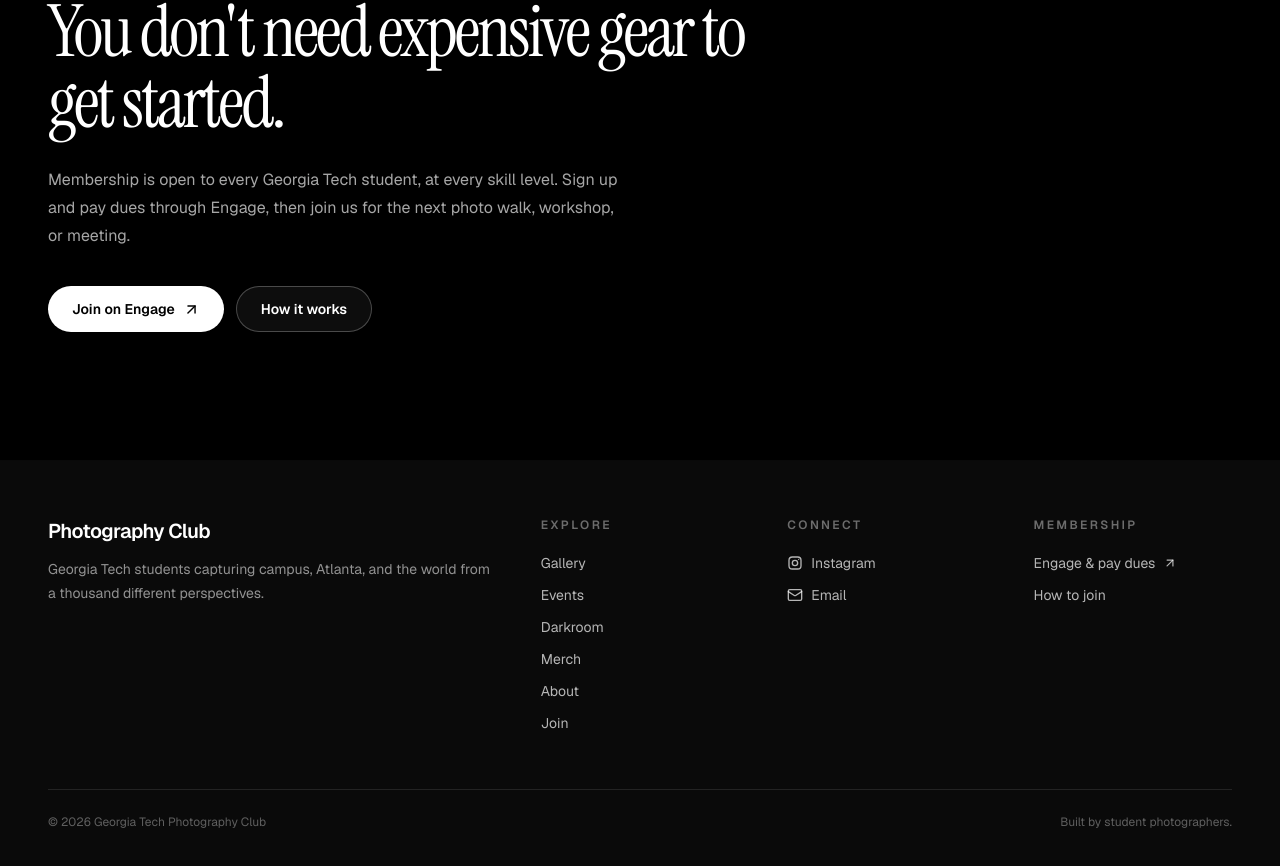
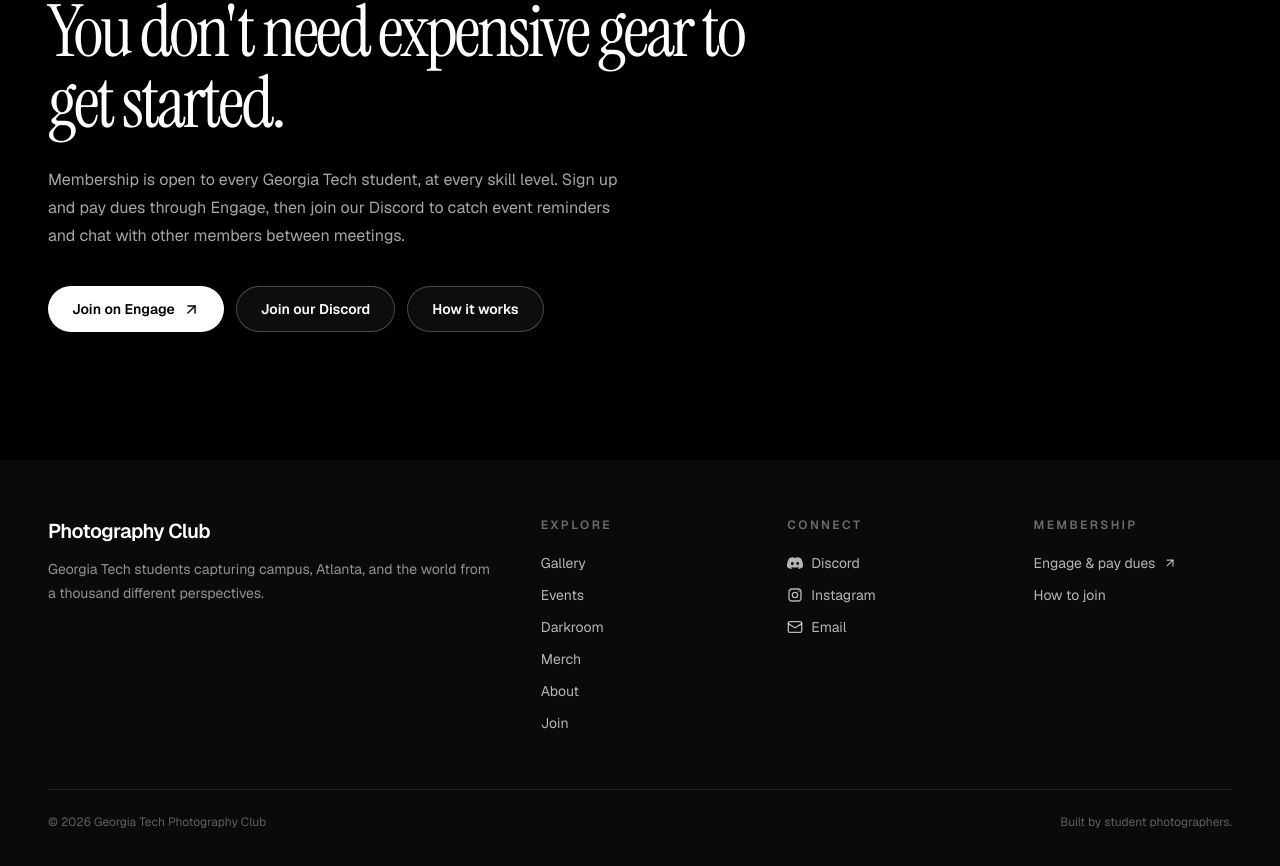
Before and after one commit to kaylee162/photography-gt, a Next.js app: page / in a window 1280 px wide. Shown: the part 4517-5383 px from the top of the page. Built offline with nearby package versions, Linux system fonts and the light colour scheme.

Commit message:
added discord

```diff
--- a/app/events/page.tsx
+++ b/app/events/page.tsx
@@ -5,7 +5,7 @@ import { Container } from "@/components/ui/container";
 import { EventFilterGrid } from "@/components/events/event-filter-grid";
 import { GoogleCalendar } from "@/components/events/google-calendar";
 import { upcomingEvents } from "@/data/events";
-import { MEETING_LOCATION, MEETING_SCHEDULE } from "@/lib/constants";
+import { DISCORD_URL, MEETING_LOCATION, MEETING_SCHEDULE } from "@/lib/constants";
 
 export const metadata: Metadata = {
   title: "Events",
@@ -33,7 +33,17 @@ export default function EventsPage() {
           <p>
             The schedule below is a sample of what a semester looks like.
             Exact dates, times, and locations are confirmed on a rolling
-            basis — watch Instagram and our Engage page for the final word.
+            basis — watch Instagram and our Engage page for the final word,
+            or join our{" "}
+            <a
+              href={DISCORD_URL}
+              target="_blank"
+              rel="noreferrer"
+              className="font-semibold text-neutral-900 underline underline-offset-4"
+            >
+              Discord
+            </a>{" "}
+            for reminders as soon as they&apos;re posted.
           </p>
         </div>
 
--- a/app/join/page.tsx
+++ b/app/join/page.tsx
@@ -70,6 +70,8 @@ export default function JoinPage() {
 
             <a
               href={DISCORD_URL}
+              target="_blank"
+              rel="noreferrer"
               className="inline-flex items-center rounded-full border border-white/25 bg-white/5 px-6 py-3 text-sm font-semibold text-white backdrop-blur-sm transition hover:bg-white/10"
             >
               Join our Discord
--- a/components/home/membership-cta.tsx
+++ b/components/home/membership-cta.tsx
@@ -2,7 +2,7 @@ import Link from "next/link";
 import { ArrowUpRight } from "lucide-react";
 
 import { Container } from "@/components/ui/container";
-import { ENGAGE_URL } from "@/lib/constants";
+import { DISCORD_URL, ENGAGE_URL } from "@/lib/constants";
 
 export function MembershipCta() {
   return (
@@ -19,8 +19,9 @@ export function MembershipCta() {
 
           <p className="mt-7 max-w-xl text-base leading-7 text-white/65">
             Membership is open to every Georgia Tech student, at every skill
-            level. Sign up and pay dues through Engage, then join us for the
-            next photo walk, workshop, or meeting.
+            level. Sign up and pay dues through Engage, then join our Discord
+            to catch event reminders and chat with other members between
+            meetings.
           </p>
 
           <div className="mt-9 flex flex-wrap gap-3">
@@ -32,6 +33,15 @@ export function MembershipCta() {
             >
               Join on Engage
               <ArrowUpRight size={17} />
+            </a>
+
+            <a
+              href={DISCORD_URL}
+              target="_blank"
+              rel="noreferrer"
+              className="inline-flex items-center rounded-full border border-white/25 bg-white/5 px-6 py-3 text-sm font-semibold text-white backdrop-blur-sm transition hover:bg-white/10"
+            >
+              Join our Discord
             </a>
 
             <Link
--- a/components/layout/footer.tsx
+++ b/components/layout/footer.tsx
@@ -3,7 +3,12 @@ import { ArrowUpRight, Mail } from "lucide-react";
 
 import { Container } from "@/components/ui/container";
 import { navigationItems } from "@/data/navigation";
-import { CONTACT_EMAIL, ENGAGE_URL, INSTAGRAM_URL } from "@/lib/constants";
+import {
+  CONTACT_EMAIL,
+  ENGAGE_URL,
+  INSTAGRAM_URL,
+  DISCORD_URL,
+} from "@/lib/constants";
 
 function InstagramIcon({
   className = "",
@@ -24,6 +29,23 @@ function InstagramIcon({
       <rect width="18" height="18" x="3" y="3" rx="5" />
       <circle cx="12" cy="12" r="4" />
       <circle cx="17.5" cy="6.5" r="1" fill="currentColor" stroke="none" />
+    </svg>
+  );
+}
+
+function DiscordIcon({
+  className = "",
+}: {
+  className?: string;
+}) {
+  return (
+    <svg
+      aria-hidden="true"
+      viewBox="0 0 24 24"
+      fill="currentColor"
+      className={className}
+    >
+      <path d="M20.317 4.492c-1.53-.69-3.17-1.2-4.885-1.49a.075.075 0 0 0-.079.036c-.21.369-.444.85-.608 1.23a18.566 18.566 0 0 0-5.487 0 12.36 12.36 0 0 0-.617-1.23.077.077 0 0 0-.079-.036c-1.714.29-3.354.8-4.885 1.491a.07.07 0 0 0-.032.027C.533 9.093-.32 13.555.099 17.961a.08.08 0 0 0 .031.055 20.03 20.03 0 0 0 5.993 2.98.078.078 0 0 0 .084-.026 13.83 13.83 0 0 0 1.226-1.963.074.074 0 0 0-.041-.104 13.201 13.201 0 0 1-1.872-.878.075.075 0 0 1-.008-.125c.126-.093.252-.19.372-.287a.075.075 0 0 1 .078-.01c3.927 1.764 8.18 1.764 12.061 0a.075.075 0 0 1 .079.009c.12.098.245.195.372.288a.075.075 0 0 1-.006.125c-.598.344-1.22.635-1.873.877a.075.075 0 0 0-.041.105c.36.687.772 1.341 1.225 1.962a.077.077 0 0 0 .084.028 19.963 19.963 0 0 0 6.002-2.981.076.076 0 0 0 .032-.054c.5-5.094-.838-9.52-3.549-13.442a.06.06 0 0 0-.031-.028ZM8.02 15.278c-1.182 0-2.157-1.069-2.157-2.38 0-1.312.956-2.38 2.157-2.38 1.21 0 2.176 1.077 2.157 2.38 0 1.312-.956 2.38-2.157 2.38Zm7.975 0c-1.183 0-2.157-1.069-2.157-2.38 0-1.312.955-2.38 2.157-2.38 1.21 0 2.176 1.077 2.157 2.38 0 1.312-.946 2.38-2.157 2.38Z" />
     </svg>
   );
 }
@@ -71,6 +93,17 @@ export function Footer() {
             </p>
 
             <div className="mt-5 flex flex-col gap-3">
+              <a
+                href={DISCORD_URL}
+                target="_blank"
+                rel="noreferrer"
+                className="flex w-fit items-center gap-2 text-sm text-white/70 transition hover:text-white"
+                aria-label="Join the Photography Club Discord"
+              >
+                <DiscordIcon className="size-4" />
+                Discord
+              </a>
+
               <a
                 href={INSTAGRAM_URL}
                 className="flex w-fit items-center gap-2 text-sm text-white/70 transition hover:text-white"
--- a/lib/constants.ts
+++ b/lib/constants.ts
@@ -5,8 +5,7 @@
 export const ENGAGE_URL =
   "https://gatech.campuslabs.com/engage/organization/photography-at-gt";
 
-// TODO: replace with the club's real Discord invite link
-export const DISCORD_URL = "#";
+export const DISCORD_URL = "https://discord.gg/Rp8JYnMNnd";
 
 export const INSTAGRAM_URL = "https://www.instagram.com/gtphotography.atl/";
 
```
